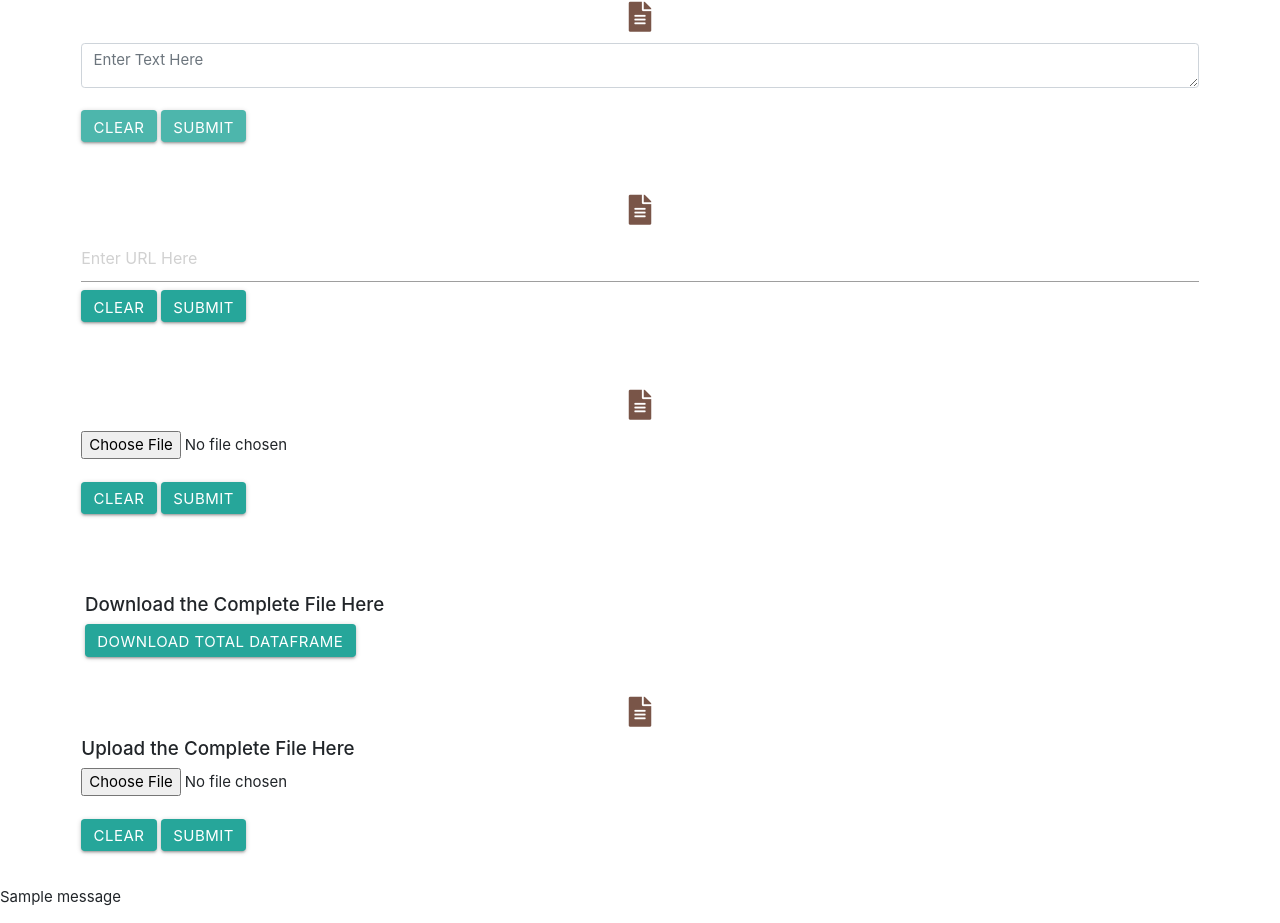
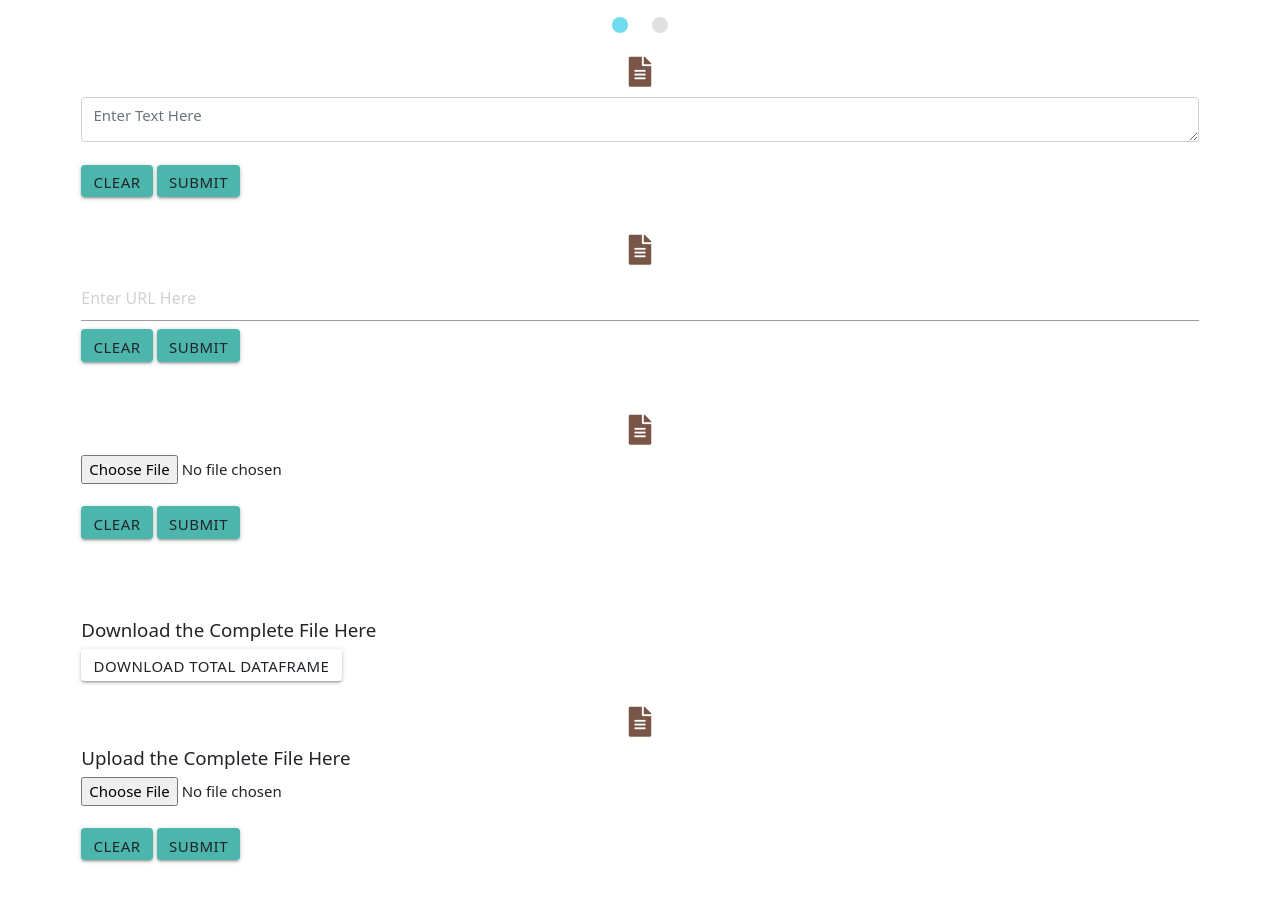
Before and after one commit to YoujingYu99/nlp_bias_visualisation, a Flask app: page / in a window 1280 px wide. Shown: the part 635-1558 px from the top of the page. After the commit the page ends 1498 px from the top, so only its background shows below. Run offline with Flask 2, Linux system fonts and the light colour scheme; one stand-in notice (Sample message) is shown; parts of the project's set-up code (start-up, migrations or seed data) failed here and were passed over; some libraries are stand-ins or nearby versions.

Commit message:
Adding success messages. Reverting back to Bootstrap. Adding routes for errors

```diff
--- a/bias_visualisation_app/routes.py
+++ b/bias_visualisation_app/routes.py
@@ -162,7 +162,7 @@
             generate_bias_values(input_data)
             flash('Your file is ready for download!', 'info')
         except:
-            flash('Please enter a valid text.', 'info')
+            flash('Please enter a valid text.', 'danger')
 
     return render_template('index.html')
 
@@ -183,7 +183,7 @@
             generate_bias_values(input_data)
             flash('Your file is ready for download!', 'info')
         except:
-            flash('Please enter a valid URL.', 'error')
+            flash('Please enter a valid URL.', 'danger')
 
     return render_template('index.html')
 
@@ -204,7 +204,7 @@
             generate_bias_values(input_data)
             flash('Your file is ready for download!', 'info')
         except:
-            flash('Please enter a valid txt file.', 'error')
+            flash('Please enter a valid txt file.', 'danger')
     return render_template('index.html')
 
 
@@ -246,10 +246,11 @@
             input_dataframe_gender_count = dataframe_gender_count
             save_obj_user_uploads(input_dataframe_gender_count, name='gender_count_dataframe_user_uploads')
 
+            return redirect(url_for('visualisation'))
+
         except:
-            flash('Please input the complete excel file.', 'error')
-
-        return redirect(url_for('visualisation'))
+            flash('Please input the complete excel file.', 'danger')
+            return redirect(url_for('index'))
 
 
 # . It works by looking at differences between male and female word pairs
@@ -331,7 +332,7 @@
                                type_in_question=str(select_wordtype), bar_graph_specific=plot_bar)
     except:
 
-        flash('Please enter a valid question!', 'error')
+        flash('Please enter a valid question!', 'danger')
 
         return redirect(url_for('analysis'))
 
@@ -346,9 +347,9 @@
                 debiased_file(user_threshold)
                 flash('You can download the debiased file now!', 'info')
             else:
-                flash('Please enter a number between 0 and 1!', 'error')
+                flash('Please enter a number between 0 and 1!', 'danger')
         except:
-            flash('Please enter a valid number!', 'error')
+            flash('Please enter a valid number!', 'danger')
 
     return render_template('debiase.html')
 
--- a/bias_visualisation_app/templates/index.html
+++ b/bias_visualisation_app/templates/index.html
@@ -62,8 +62,8 @@
             <h2 class="center brown-text"><i class="fas fa-file-alt"></i></h2>
             <form method="POST" action="/detect_url">
                  <input type="text" name="raw_url" placeholder="Enter URL Here" required="true">
-                 <button class="btn btn-small waves-effect waves-light dark-blue lighten-1" type="reset">Clear</button>
-                 <button class="btn btn-small waves-effect waves-light dark-blue lighten-1" type="submit">Submit</button>
+                 <button class="btn btn-small waves-effect waves-light #4db6ac teal lighten-2" type="reset">Clear</button>
+                 <button class="btn btn-small waves-effect waves-light #4db6ac teal lighten-2" type="submit">Submit</button>
             </form>
           </div>
         </div>
@@ -81,8 +81,8 @@
                 <input type="file" name="raw_corpora" placeholder="Upload Corpora Here" required="true">
                 </br>
                 </br>
-                <button class="btn btn-small waves-effect waves-light dark-blue lighten-1" type="reset">Clear</button>
-                <button class="btn btn-small waves-effect waves-light dark-blue lighten-1" type="submit">Submit</button>
+                <button class="btn btn-small waves-effect waves-light #4db6ac teal lighten-2" type="reset">Clear</button>
+                <button class="btn btn-small waves-effect waves-light #4db6ac teal lighten-2" type="submit">Submit</button>
             </form>
           </div>
         </div>
@@ -109,8 +109,8 @@
                 <input type="file" name="complete_file" placeholder="Upload Complete File Here" required="true">
                 </br>
                 </br>
-                <button class="btn btn-small waves-effect waves-light dark-blue lighten-1" type="reset">Clear</button>
-                <button class="btn btn-small waves-effect waves-light dark-blue lighten-1" type="submit">Submit</button>
+                <button class="btn btn-small waves-effect waves-light #4db6ac teal lighten-2" type="reset">Clear</button>
+                <button class="btn btn-small waves-effect waves-light #4db6ac teal lighten-2" type="submit">Submit</button>
 
             </form>
 
--- a/bias_visualisation_app/templates/layout.html
+++ b/bias_visualisation_app/templates/layout.html
@@ -1,4 +1,19 @@
 <!DOCTYPE html>
+<div>
+  {% with messages = get_flashed_messages(with_categories=true) %}
+      {% if messages %}
+        {% for category, message in messages %}
+            {% if category == 'message' %}
+              <div class="alert alert-warning" role="alert">
+            {% else %}
+              <div class="alert alert-{{ category }}" role="alert">
+            {% endif %}
+              {{ message }}
+            </div>
+        {% endfor %}
+      {% endif %}
+  {% endwith %}
+</div>
 <html lang="en">
 <head>
   <meta http-equiv="Content-Type" content="text/html; charset=UTF-8"/>
@@ -16,7 +31,8 @@
   <link rel="stylesheet" href="https://use.fontawesome.com/releases/v5.5.0/css/all.css" integrity="sha384-B4dIYHKNBt8Bc12p+WXckhzcICo0wtJAoU8YZTY5qE0Id1GSseTk6S+L3BlXeVIU" crossorigin="anonymous">
 
   <!-- Bootstrap CSS -->
-  <link rel="stylesheet" href="https://maxcdn.bootstrapcdn.com/bootstrap/4.0.0/css/bootstrap.min.css" integrity="sha384-Gn5384xqQ1aoWXA+058RXPxPg6fy4IWvTNh0E263XmFcJlSAwiGgFAW/dAiS6JXm" crossorigin="anonymous">
+{#  <link rel="stylesheet" href="https://maxcdn.bootstrapcdn.com/bootstrap/4.0.0/css/bootstrap.min.css" integrity="sha384-Gn5384xqQ1aoWXA+058RXPxPg6fy4IWvTNh0E263XmFcJlSAwiGgFAW/dAiS6JXm" crossorigin="anonymous">#}
+  <link href="https://cdn.jsdelivr.net/npm/bootstrap@5.1.0/dist/css/bootstrap.min.css" rel="stylesheet" integrity="sha384-KyZXEAg3QhqLMpG8r+8fhAXLRk2vvoC2f3B09zVXn8CA5QIVfZOJ3BCsw2P0p/We" crossorigin="anonymous">
 
 </head>
 
@@ -58,16 +74,17 @@
     <script src="static/js/init.js"></script>
 
     <script src="https://cdnjs.cloudflare.com/ajax/libs/popper.js/1.12.9/umd/popper.min.js" integrity="sha384-ApNbgh9B+Y1QKtv3Rn7W3mgPxhU9K/ScQsAP7hUibX39j7fakFPskvXusvfa0b4Q" crossorigin="anonymous"></script>
-    <script src="https://maxcdn.bootstrapcdn.com/bootstrap/4.0.0/js/bootstrap.min.js" integrity="sha384-JZR6Spejh4U02d8jOt6vLEHfe/JQGiRRSQQxSfFWpi1MquVdAyjUar5+76PVCmYl" crossorigin="anonymous"></script>
+{#    <script src="https://maxcdn.bootstrapcdn.com/bootstrap/4.0.0/js/bootstrap.min.js" integrity="sha384-JZR6Spejh4U02d8jOt6vLEHfe/JQGiRRSQQxSfFWpi1MquVdAyjUar5+76PVCmYl" crossorigin="anonymous"></script>#}
+    <script src="https://cdn.jsdelivr.net/npm/bootstrap@5.1.0/dist/js/bootstrap.bundle.min.js" integrity="sha384-U1DAWAznBHeqEIlVSCgzq+c9gqGAJn5c/t99JyeKa9xxaYpSvHU5awsuZVVFIhvj" crossorigin="anonymous"></script>
 </body>
-{% with messages = get_flashed_messages(with_categories=true) %}
-  {% if messages %}
-    <ul class=flashes>
-    {% for category, message in messages %}
-      <li class="{{ category }}">{{ message }}</li>
-    {% endfor %}
-    </ul>
-  {% endif %}
-{% endwith %}
+{#{% with messages = get_flashed_messages(with_categories=true) %}#}
+{#  {% if messages %}#}
+{#    <ul class=flashes>#}
+{#    {% for category, message in messages %}#}
+{#      <li class="{{ category }}">{{ message }}</li>#}
+{#    {% endfor %}#}
+{#    </ul>#}
+{#  {% endif %}#}
+{#{% endwith %}#}
 
 </html>
```
